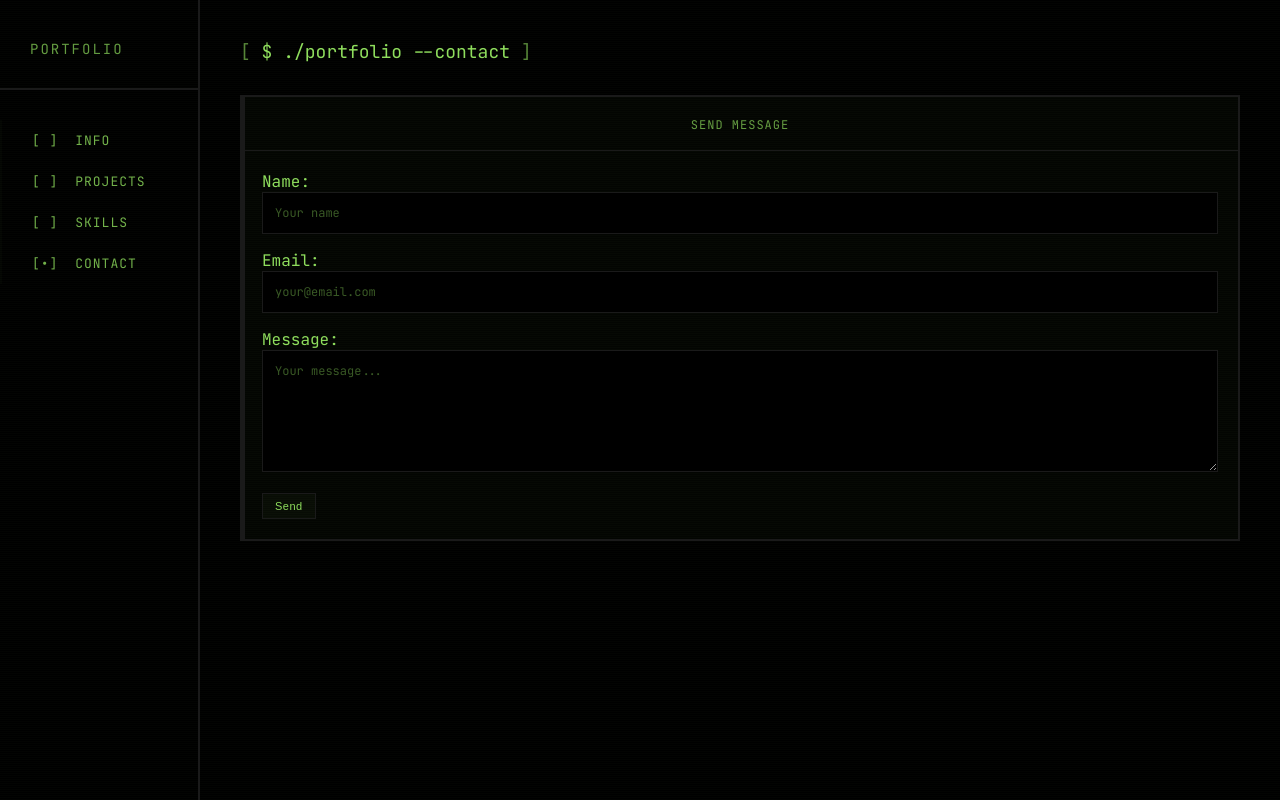
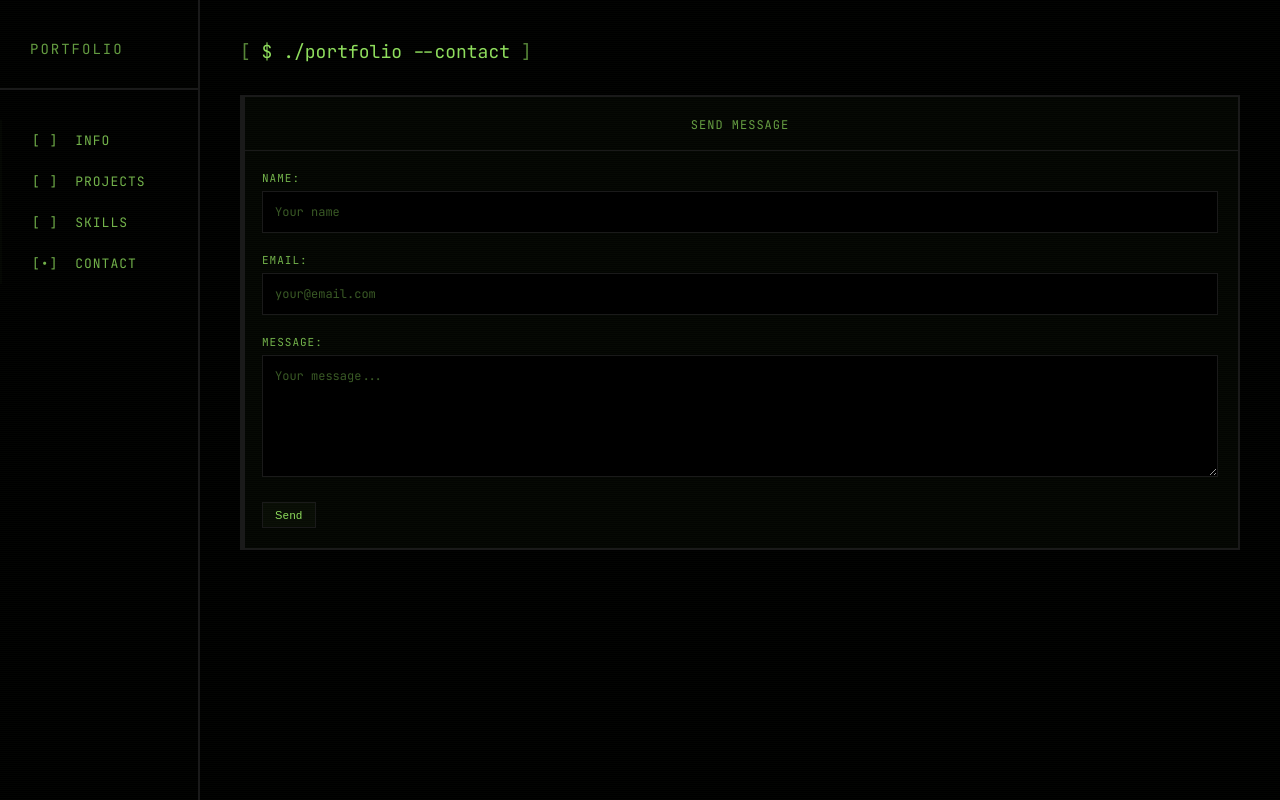
Before and after one commit to decccmcc/my-portfolio, a Django app: page /contact/ in a window 1280 px wide. Run offline with Django 5.2, Linux system fonts and the light colour scheme; data that the repository does not hold is empty; some libraries are stand-ins or nearby versions.

Commit message:
Add styleing for contact form

```diff
--- a/static/css/style.css
+++ b/static/css/style.css
@@ -359,6 +359,42 @@ body.title-typed .home-card {
 .form-textarea {
     resize: vertical;
     min-height: 120px;
+}
+
+/* Form Fields */
+.form-field {
+    margin-bottom: 20px;
+}
+
+.form-field label {
+    display: block;
+    font-size: 11px;
+    text-transform: uppercase;
+    letter-spacing: 1px;
+    margin-bottom: 6px;
+    opacity: 0.8;
+    color: var(--color-primary);
+}
+
+.form-field .form-input {
+    margin-bottom: 0;
+}
+
+.form-error {
+    display: block;
+    font-size: 11px;
+    color: #ff6b6b;
+    margin-top: 6px;
+    font-style: italic;
+}
+
+.form-errors {
+    background: rgba(255, 107, 107, 0.1);
+    border-left: 3px solid #ff6b6b;
+    padding: 12px;
+    margin-bottom: 20px;
+    font-size: 11px;
+    color: #ff6b6b;
 }
 
 /* Messages */
```
